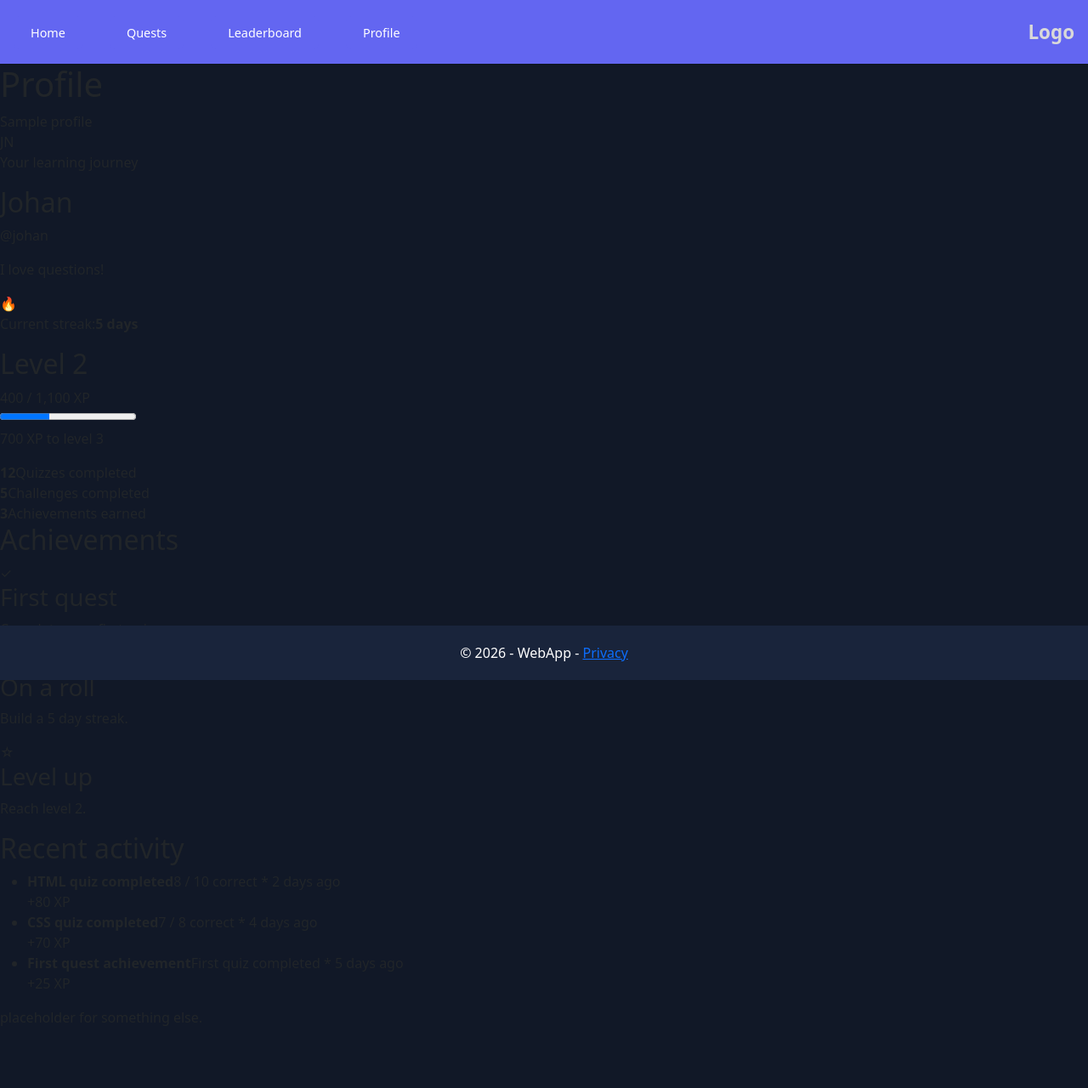
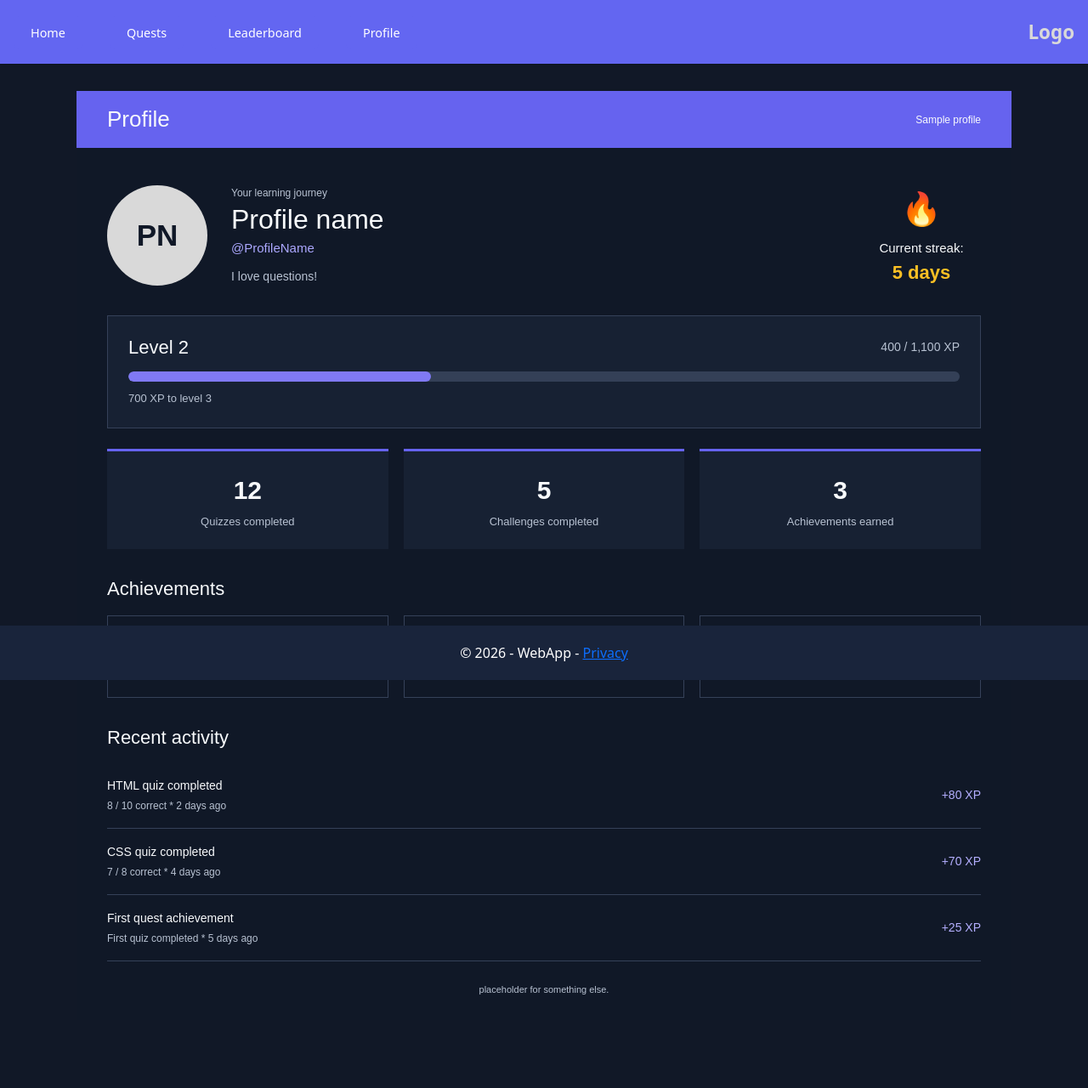
Before and after one commit to elinacn/WebApp, an ASP.NET Core app: page /Profile/Profile in a window 1280 px wide. Shown: the whole page at 85% size. Before the commit the page ends 1207 px from the top, so only its background shows below. Run offline with ASP.NET Core 8, Linux system fonts and the light colour scheme; style sheets or scripts are compiled from the project's sources.

Commit message:
Add Profile page styling

```diff
--- a/WebApp/Views/Profile/Profile.cshtml
+++ b/WebApp/Views/Profile/Profile.cshtml
@@ -3,7 +3,7 @@
 }
 
 @* Placeholder data until we can connect the stuff together. *@
-<link rel="stylesheet" href="@Url.Content("~/profile.css")" />
+<link rel="stylesheet" href="~/css/profile.css" asp-append-version="true" />
 
 <main class="profile-container">
     <div class="profile-title-bar">
@@ -12,11 +12,11 @@
     </div>
 
     <section class="profile-header">
-        <div class="profile-avatar">JN</div>
+        <div class="profile-avatar">PN</div>
         <div class="profile-user-details">
             <p class="profile-label">Your learning journey</p>
-            <h2 id="profile-name">Johan</h2>
-            <p class="profile-username">@("@johan")</p>
+            <h2 id="profile-name">Profile name</h2>
+            <p class="profile-username">@("@ProfileName")</p>
             <p class="profile-bio">I love questions!</p>
         </div>
         <div class="profile-streak">
@@ -44,15 +44,12 @@
         <h2 id="profile-achievements-title">Achievements</h2>
         <div class="profile-achievement-grid">
             <article class="profile-achievement-card">
-                <span class="profile-badge">✓</span>
                 <h3>First quest</h3><p>Complete your first quiz.</p>
             </article>
             <article class="profile-achievement-card">
-                <span class="profile-badge profile-badge-gold">ϟ</span>
                 <h3>On a roll</h3><p>Build a 5 day streak.</p>
             </article>
             <article class="profile-achievement-card">
-                <span class="profile-badge">☆</span>
                 <h3>Level up</h3><p>Reach level 2.</p>
             </article>
         </div>
--- /dev/null
+++ b/WebApp/wwwroot/css/profile.css
@@ -0,0 +1,269 @@
+/* Profile-only styles, using the shared homepage reference palette. */
+.profile-container {
+    --profile-background: #101827;
+    --profile-panel: #172133;
+    --profile-purple: #6663ef;
+    --profile-text: #f8fafc;
+    --profile-muted: #b8c2d2;
+    box-sizing: border-box;
+    max-width: 1100px;
+    margin: 32px auto 80px;
+    padding: 0 36px 28px;
+    background: var(--profile-background);
+    color: var(--profile-text);
+    font-family: Arial, sans-serif;
+    line-height: 1.5;
+}
+.profile-container *, .profile-container *::before, .profile-container *::after {
+    box-sizing: border-box;
+}
+.profile-container h1, .profile-container h2, .profile-container h3, .profile-container p {
+    margin: 0;
+}
+.profile-container h2 {
+    font-size: 22px;
+    font-weight: 500;
+}
+.profile-title-bar {
+    display: flex;
+    justify-content: space-between;
+    align-items: center;
+    gap: 16px;
+    margin: 0 -36px;
+    padding: 18px 36px;
+    background: var(--profile-purple);
+}
+.profile-title-bar h1 {
+    font-size: 26px;
+    font-weight: 500;
+}
+.profile-preview-label {
+    font-size: 12px;
+}
+.profile-header {
+    display: flex;
+    align-items: center;
+    gap: 28px;
+    padding: 44px 0 34px;
+}
+.profile-avatar {
+    display: grid;
+    place-items: center;
+    flex-shrink: 0;
+    width: 118px;
+    height: 118px;
+    border-radius: 50%;
+    background: #d9d9d9;
+    color: #101827;
+    font-size: 35px;
+    font-weight: 600;
+}
+.profile-label {
+    font-size: 12px;
+    color: var(--profile-muted);
+}
+.profile-user-details h2 {
+    font-size: 32px;
+    margin: 3px 0;
+}
+.profile-username {
+    color: #aca8ff;
+    font-size: 15px;
+}
+.profile-bio {
+    color: var(--profile-muted);
+    font-size: 14px;
+    margin-top: 12px !important;
+}
+.profile-streak {
+    margin-left: auto;
+    min-width: 140px;
+    text-align: center;
+}
+.profile-streak-icon {
+    display: block;
+    font-size: 38px;
+    margin-bottom: 6px;
+}
+.profile-streak p {
+    font-size: 15px;
+}
+.profile-streak strong {
+    display: block;
+    color: #fbbf24;
+    font-size: 22px;
+}
+.profile-progress {
+    padding: 24px;
+    background: var(--profile-panel);
+    border: 1px solid #354159;
+}
+.profile-progress-heading {
+    display: flex;
+    justify-content: space-between;
+    align-items: center;
+    gap: 14px;
+    margin-bottom: 15px;
+}
+.profile-progress-heading span {
+    font-size: 14px;
+    color: var(--profile-muted);
+}
+.profile-progress-bar {
+    display: block;
+    appearance: none;
+    width: 100%;
+    height: 12px;
+    border: 0;
+    border-radius: 6px;
+    overflow: hidden;
+    background: #344057;
+}
+.profile-progress-bar::-webkit-progress-bar {
+    background: #344057;
+}
+.profile-progress-bar::-webkit-progress-value {
+    background: #8079f5;
+    border-radius: 6px;
+}
+.profile-progress-bar::-moz-progress-bar {
+    background: #8079f5;
+    border-radius: 6px;
+}
+.profile-progress p {
+    margin-top: 10px;
+    color: var(--profile-muted);
+    font-size: 13px;
+}
+.profile-stats {
+    display: grid;
+    grid-template-columns: repeat(3, 1fr);
+    gap: 18px;
+    margin: 24px 0 34px;
+}
+.profile-stat-card {
+    padding: 23px 16px;
+    text-align: center;
+    background: var(--profile-panel);
+    border-top: 3px solid var(--profile-purple);
+}
+.profile-stat-card strong {
+    display: block;
+    font-size: 30px;
+    font-weight: 600;
+}
+.profile-stat-card span {
+    display: block;
+    margin-top: 5px;
+    font-size: 13px;
+    color: var(--profile-muted);
+}
+.profile-achievement-grid {
+    display: grid;
+    grid-template-columns: repeat(3, 1fr);
+    gap: 18px;
+    margin-top: 18px;
+}
+.profile-achievement-card {
+    text-align: center;
+    padding: 25px 16px;
+    border: 1px solid #354159;
+}
+.profile-achievement-card h3 {
+    font-size: 16px;
+    font-weight: 500;
+}
+.profile-achievement-card p {
+    margin-top: 6px;
+    font-size: 13px;
+    color: var(--profile-muted);
+}
+.profile-activity {
+    margin-top: 34px;
+}
+.profile-activity-list {
+    list-style: none;
+    margin: 15px 0 0;
+    padding: 0;
+}
+.profile-activity-list li {
+    display: flex;
+    align-items: center;
+    justify-content: space-between;
+    gap: 20px;
+    padding: 17px 0;
+    border-bottom: 1px solid #354159;
+}
+.profile-activity-list strong {
+    display: block;
+    font-size: 14px;
+    font-weight: 500;
+}
+.profile-activity-list div span {
+    display: block;
+    margin-top: 4px;
+    color: var(--profile-muted);
+    font-size: 12px;
+}
+.profile-xp {
+    color: #b4afff;
+    white-space: nowrap;
+    font-size: 14px;
+}
+.profile-placeholder-note {
+    margin-top: 25px !important;
+    color: var(--profile-muted);
+    font-size: 11px;
+    text-align: center;
+}
+@media (max-width: 650px) {
+    .profile-container {
+        margin: 0 auto;
+        padding: 0 20px 24px;
+    }
+    .profile-title-bar {
+        margin: 0 -20px;
+        padding: 16px 20px;
+    }
+    .profile-header {
+        flex-wrap: wrap;
+        gap: 20px;
+        padding-top: 30px;
+    }
+    .profile-avatar {
+        width: 82px;
+        height: 82px;
+        font-size: 26px;
+    }
+    .profile-user-details {
+        flex: 1;
+        min-width: 160px;
+    }
+    .profile-streak {
+        width: 100%;
+        margin: 0;
+        display: flex;
+        align-items: center;
+        justify-content: center;
+        gap: 14px;
+    }
+    .profile-streak-icon {
+        margin: 0;
+    }
+    .profile-stats {
+        gap: 10px;
+    }
+    .profile-stat-card {
+        padding: 18px 8px;
+    }
+    .profile-stat-card span {
+        font-size: 11px;
+    }
+    .profile-achievement-grid {
+        grid-template-columns: 1fr;
+        gap: 12px;
+    }
+    .profile-progress {
+        padding: 18px;
+    }
+}
```
